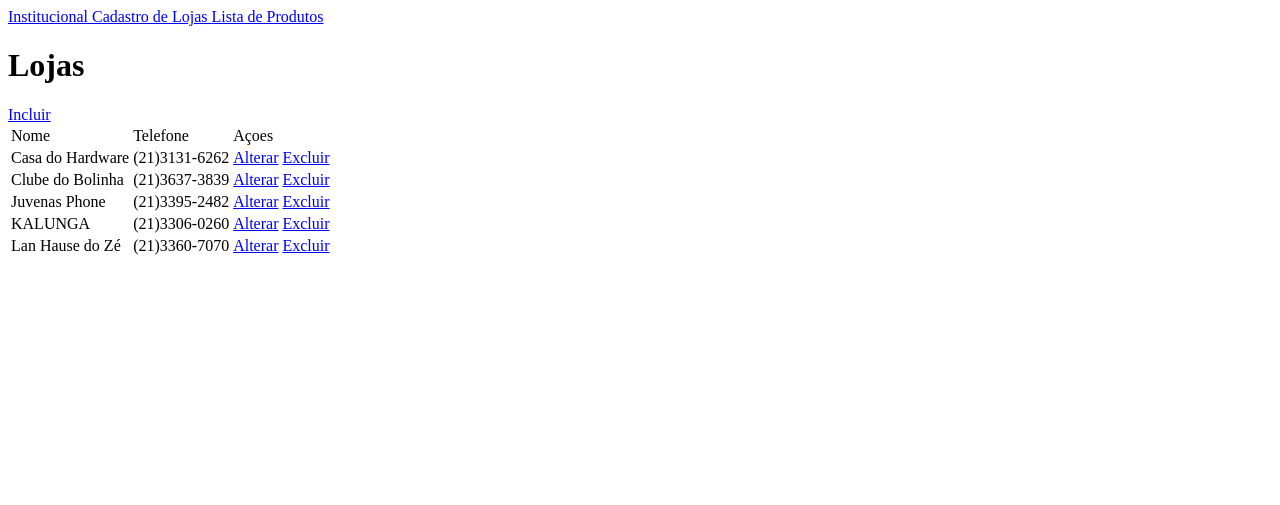
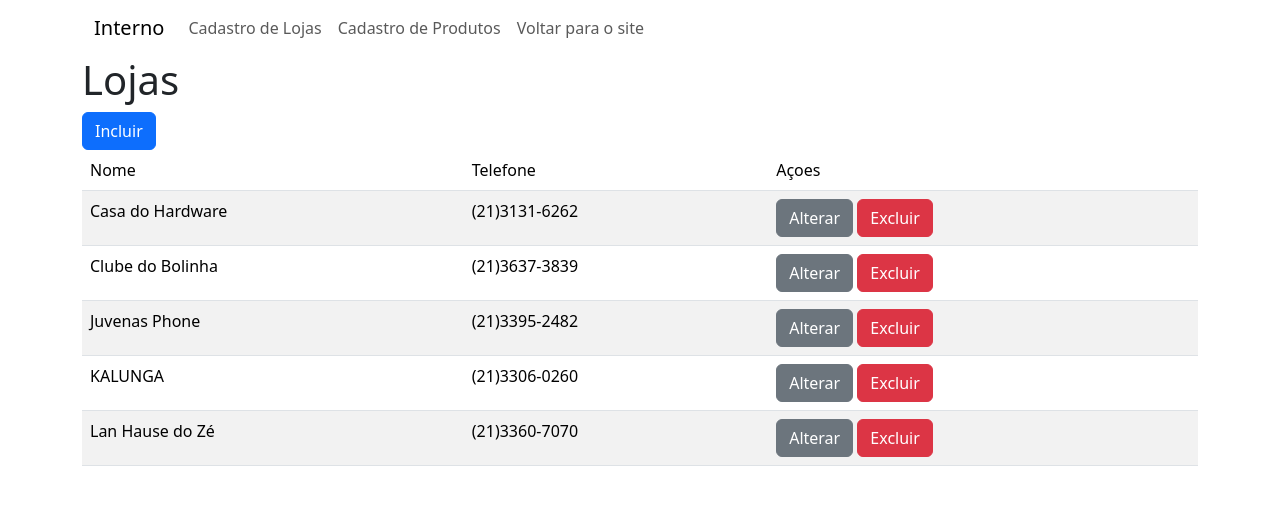
Before and after one commit to Juvenil1992/UC3---InfoCena, a Django app: page /cadastro/listar_lojas in a window 1280 px wide. Shown: the top 505 px of the page. Run offline with Django 4.2, Linux system fonts and the light colour scheme; data comes from the database, SQL or seed files in the repository; some libraries are stand-ins or nearby versions.

Commit message:
inclusão do bootstrap

```diff
--- a/cadastro/templates/incluir_loja.html
+++ b/cadastro/templates/incluir_loja.html
@@ -1,7 +1,8 @@
 {% extends 'menu_interno.html' %}
 {% block content %}
+{% load django_bootstrap5 %}
     <form method="post">
-        {{ formulario }}
+        {% bootstrap_form formulario %}
         {% csrf_token %}
         <input type="submit" value="Gravar" />
         <input type="reset" value="Limpar" />
--- a/cadastro/templates/listar_lojas.html
+++ b/cadastro/templates/listar_lojas.html
@@ -2,8 +2,8 @@
 {% block content %}
     <h1>Lojas</h1>
 
-    <a href="{% url 'incluir_loja' %}">Incluir</a>
-    <table>
+    <a href="{% url 'incluir_loja' %}" class="btn btn-primary">Incluir</a>
+    <table class="table table-striped">
     <thead>
 
 
@@ -17,12 +17,19 @@
     <tbody>
         {% for l in lojas %}
         <tr>
-            <td>{{l.nome}}</td>
-            <td>{{l.telefone}}</td>
-            <td><a href="{% url 'alterar_loja' l.id %}">Alterar</a>
-                <a href="{% url 'excluir_loja' l.id %} " onclick='return excluir()'>Excluir</a>
+            <td>{{ l.nome }}</td>
+            <td>{{ l.telefone }}</td>
+            <td><a href="{% url 'alterar_loja' l.id %}"
+                  class="btn btn-secondary">
+                    Alterar
+                </a>
+                <!---->
+                <a href="{% url 'excluir_loja' l.id %}"
+                   onclick="return excluir()"
+                   class="btn btn-danger">
+                    Excluir
+                </a>
             </td>
-
         </tr>
         {% endfor %}
     </tbody>
--- a/layout/interna.html
+++ b/layout/interna.html
@@ -1,9 +1,24 @@
-<a href='{% url "index" %}'>
-    Institucional
-</a>
-<a href="{% url 'listar_lojas' %}">
-    Cadastro de Lojas
-</a>
-<a href="{% url 'listar_produtos' %}">
-    Lista de Produtos
-</a>
+<nav class="navbar navbar-expand-lg">
+    <div class="container-fluid">
+        <a class="navbar-brand" href="{% url 'area_interna' %}">
+            Interno
+        </a>
+        <button class="navbar-toggler" type="button" data-bs-toggle="collapse"
+            data-bs-target="#menu" aria-controls="menu" aria-expanded="false">
+            <span class="navbar-toggler-icon"></span>
+        </button>
+        <div class="collapse navbar-collapse" id="menu">
+            <ul class="navbar-nav">
+                <li class="nav-item">
+                    <a href="{% url 'listar_lojas' %}" class="nav-link">Cadastro de Lojas</a>
+                </li>
+                <li class="nav-item">
+                    <a href="{% url 'listar_produtos' %}" class="nav-link">Cadastro de Produtos</a>
+                </li>
+                <li class="nav-item">
+                    <a href="{% url 'index' %}" class="nav-link">Voltar para o site</a>
+                </li>
+            </ul>
+        </div>
+    </div>
+</nav>
--- a/layout/menu_interno.html
+++ b/layout/menu_interno.html
@@ -4,15 +4,27 @@
     <meta charset="UTF-8">
     <meta name="viewport" content="width=device-width, initial-scale=1.0">
     <title>Shopping InfoCena</title>
+    {% load django_bootstrap5 %}
+    {% bootstrap_css %}
 </head>
 <body>
+    <div class="container">
       {% include 'interna.html' %}
       {% block content %}
       {% endblock %}
+    </div>
 </body>
 <script>
+    document.addEventListener("DOMContentLoaded", function(){
+        var campos = document.getElementsByTagName("input");
+        for (i=0; i < campos.length; i++){
+            campos[i].removeAttribute("placeholder");
+        }
+    });
+
     function excluir(){
         return confirm("Deseja Excluir?");
     }
 </script>
+  {% bootstrap_javascript %}
 </html>
--- a/layout/principal.html
+++ b/layout/principal.html
@@ -4,10 +4,16 @@
     <meta charset="UTF-8">
     <meta name="viewport" content="width=device-width, initial-scale=1.0">
     <title>Shopping InfoCena</title>
+    {% load django_bootstrap5 %}
+
+    {% bootstrap_css %}
 </head>
 <body>
+    <div class ="container">
       {% include 'menu.html' %}
       {% block content %}
       {% endblock %}
+    </div>
 </body>
+    {% bootstrap_javascript %}
 </html>
--- a/shopping/settings.py
+++ b/shopping/settings.py
@@ -39,7 +39,7 @@ INSTALLED_APPS = [
     'django.contrib.messages',
     'django.contrib.staticfiles',
     'cadastro',
-    'Site',
+    'Site','django_bootstrap5',
 ]
 
 MIDDLEWARE = [
```
Also changed, not shown: cadastro/templates/incluir_produtos.html (+4 -3 lines), cadastro/templates/listar_produtos.html (+4 -4 lines), layout/menu.html (+36 -9 lines).
